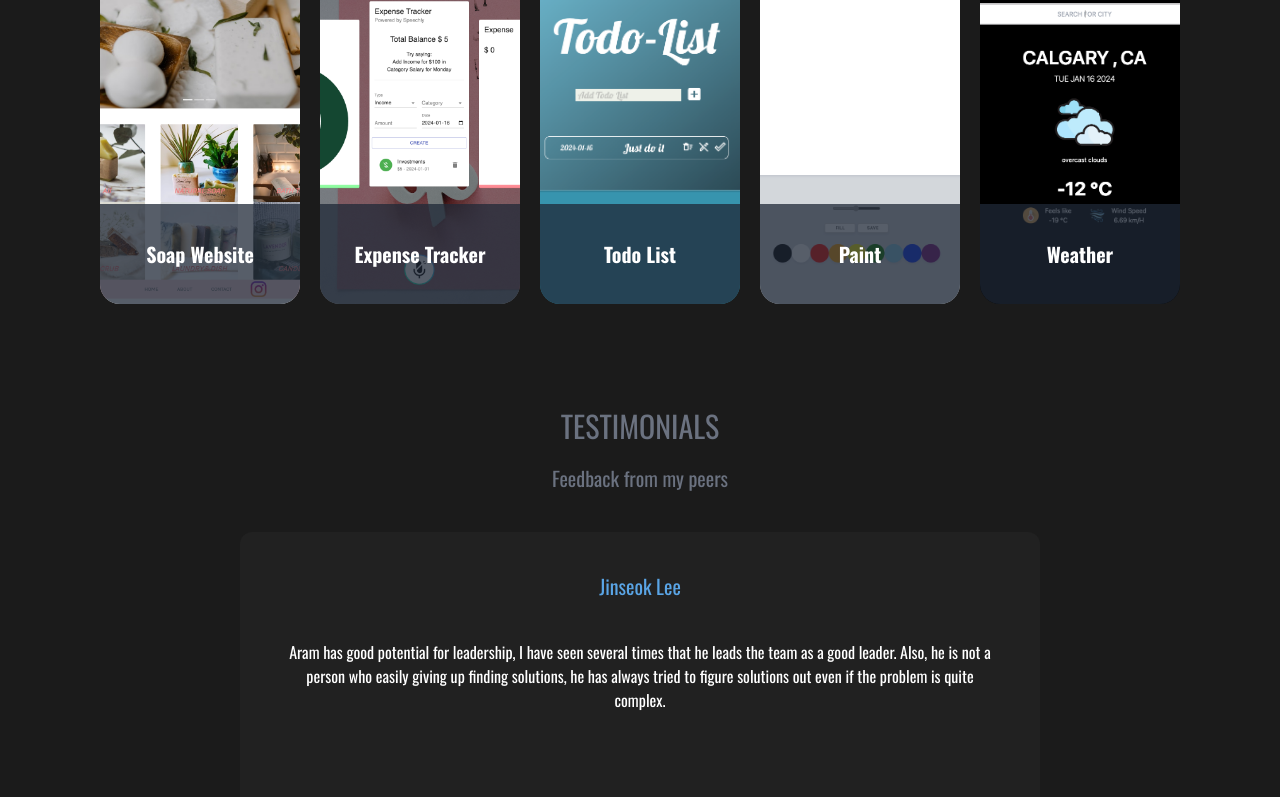
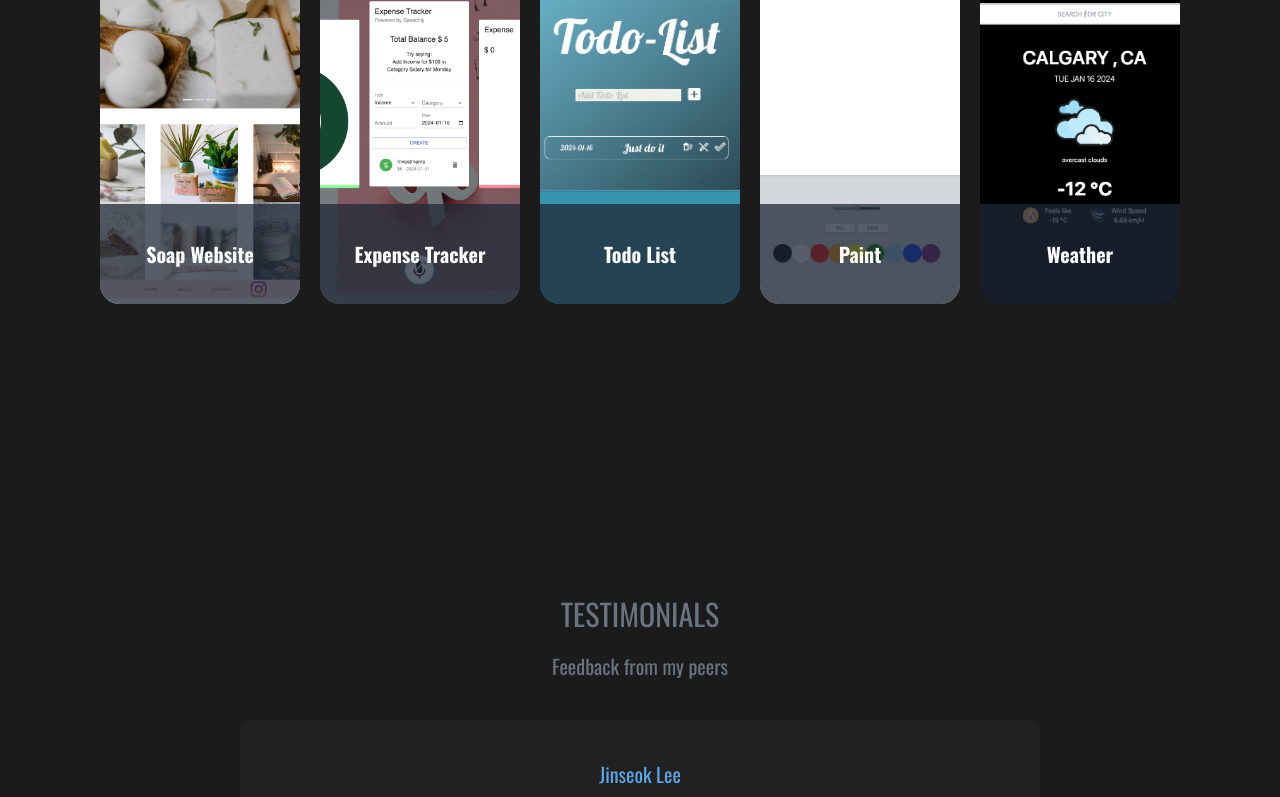
Before and after one commit to AramKim37/Aram-homepage, a Next.js app: page / in a window 1280 px wide. Shown: the part 2000-2797 px from the top of the page. Built offline with nearby package versions, Linux system fonts and the light colour scheme.

Commit message:
changed component name

```diff
--- a/components/Testimonials.jsx
+++ b/components/Testimonials.jsx
@@ -44,7 +44,10 @@
     },
   ];
   return (
-    <section id="testimonials" className="">
+    <section
+      id="testimonials"
+      className="w-full min-h-screen flex flex-col items-center justify-center"
+    >
       <div className="flex flex-col justify-center items-center gap-5">
         <h2 className="text-3xl text-gray-500 uppercase">Testimonials</h2>
         <h5 className="pb-10 text-xl text-gray-500">Feedback from my peers</h5>
--- a/components/TopBar.jsx
+++ b/components/TopBar.jsx
@@ -24,7 +24,7 @@
         <AiOutlineUser />
       </a>
       <a
-        href="#experience"
+        href="#testimonials"
         onClick={() => setActiveNav("#experience")}
         className={activeNav === "#experience" ? "active" : ""}
       >
```
